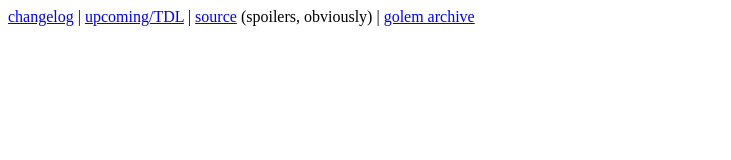
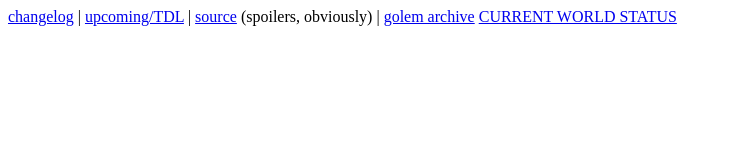
Before and after one commit to modgethanc/plaintxtmines, a plain HTML site: page www/index.html in a window 1280 px wide. Shown: the whole page, without its empty margins (0-731 px from the left). Drawn offline with Linux system fonts and the light colour scheme.

Commit message:
updating some docs

```diff
--- a/www/index.html
+++ b/www/index.html
@@ -1 +1,3 @@
 <a href="changelog.txt">changelog</a> | <a href="upcoming.txt">upcoming/TDL</a> | <a href="https://github.com/modgethanc/plaintxtmines">source</a> (spoilers, obviously) | <a href="golems.txt">golem archive</a>
+
+<a href="world.html">CURRENT WORLD STATUS</a>
```
Also changed, not shown: www/changelog.txt, 1 other file.
